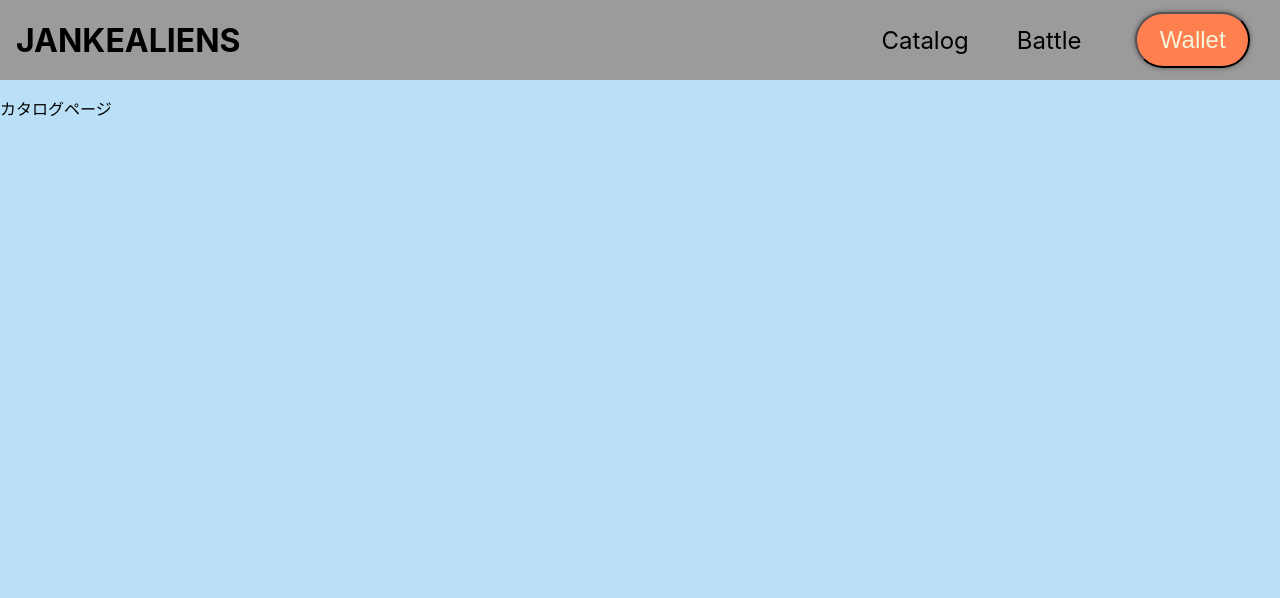
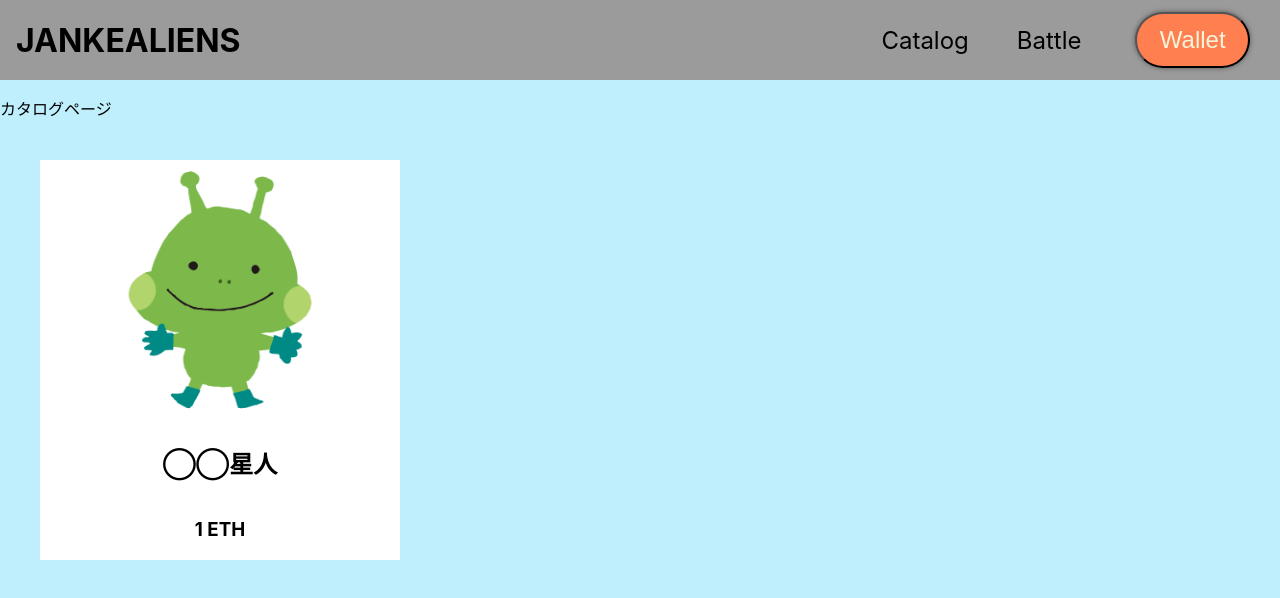
Before and after one commit to Youichi-Higa/JANKEALIENS, a Next.js app: page /catalog in a window 1280 px wide. Shown: the top 598 px of the page. Built offline with nearby package versions, Linux system fonts and the light colour scheme.

Commit message:
カタログページ追加

```diff
--- /dev/null
+++ b/components/Card.jsx
@@ -0,0 +1,21 @@
+import { Box } from "@chakra-ui/react";
+import Image from "next/image";
+
+export const Card = () => {
+  return (
+    <Box
+      bg="white"
+      w="360px"
+      h="400px"
+      m="40px"
+      display="flex"
+      flexDirection="column"
+      alignItems="center"
+      justifyContent="space-between"
+    >
+      <Image src="/Alien1.png" alt="宇宙人１" width={300} height={300} />
+      <h2>◯◯星人</h2>
+      <h3>1 ETH</h3>
+    </Box>
+  );
+};
--- a/components/Header.jsx
+++ b/components/Header.jsx
@@ -1,5 +1,6 @@
 import Link from "next/link";
 import styles from "../styles/Home.module.css";
+
 
 const Web3 = require("web3");
 
--- a/package.json
+++ b/package.json
@@ -9,9 +9,11 @@
     "lint": "next lint"
   },
   "dependencies": {
-    "@material-ui/core": "^4.12.3",
-    "@material-ui/icons": "^4.11.2",
+    "@chakra-ui/react": "^1.6.8",
+    "@emotion/react": "^11.4.1",
+    "@emotion/styled": "^11.3.0",
     "ethers": "^5.4.7",
+    "framer-motion": "^4.1.17",
     "next": "11.1.2",
     "react": "17.0.2",
     "react-dom": "17.0.2",
--- a/pages/catalog.js
+++ b/pages/catalog.js
@@ -1,3 +1,4 @@
+import { Card } from "../components/card";
 import { Header } from "../components/Header";
 
 export default function catalog() {
@@ -5,6 +6,7 @@ export default function catalog() {
     <div>
       <Header />
       <p>カタログページ</p>
+      <Card />
     </div>
   );
 }
--- a/pages/index.js
+++ b/pages/index.js
@@ -1,6 +1,7 @@
 import Image from "next/image";
 import { Header } from "../components/Header";
 import styles from "../styles/top_image.module.css";
+
 
 export default function Home() {
   return (
--- a/styles/globals.css
+++ b/styles/globals.css
@@ -4,7 +4,7 @@ body {
   margin: 0;
   font-family: -apple-system, BlinkMacSystemFont, Segoe UI, Roboto, Oxygen,
     Ubuntu, Cantarell, Fira Sans, Droid Sans, Helvetica Neue, sans-serif;
-    background-color: rgb(185, 224, 247);
+    background-color: rgb(191, 239, 253);
 }
 
 a {
```
Also changed, not shown: 1 other file (tests, documents, lock files or other folders).
